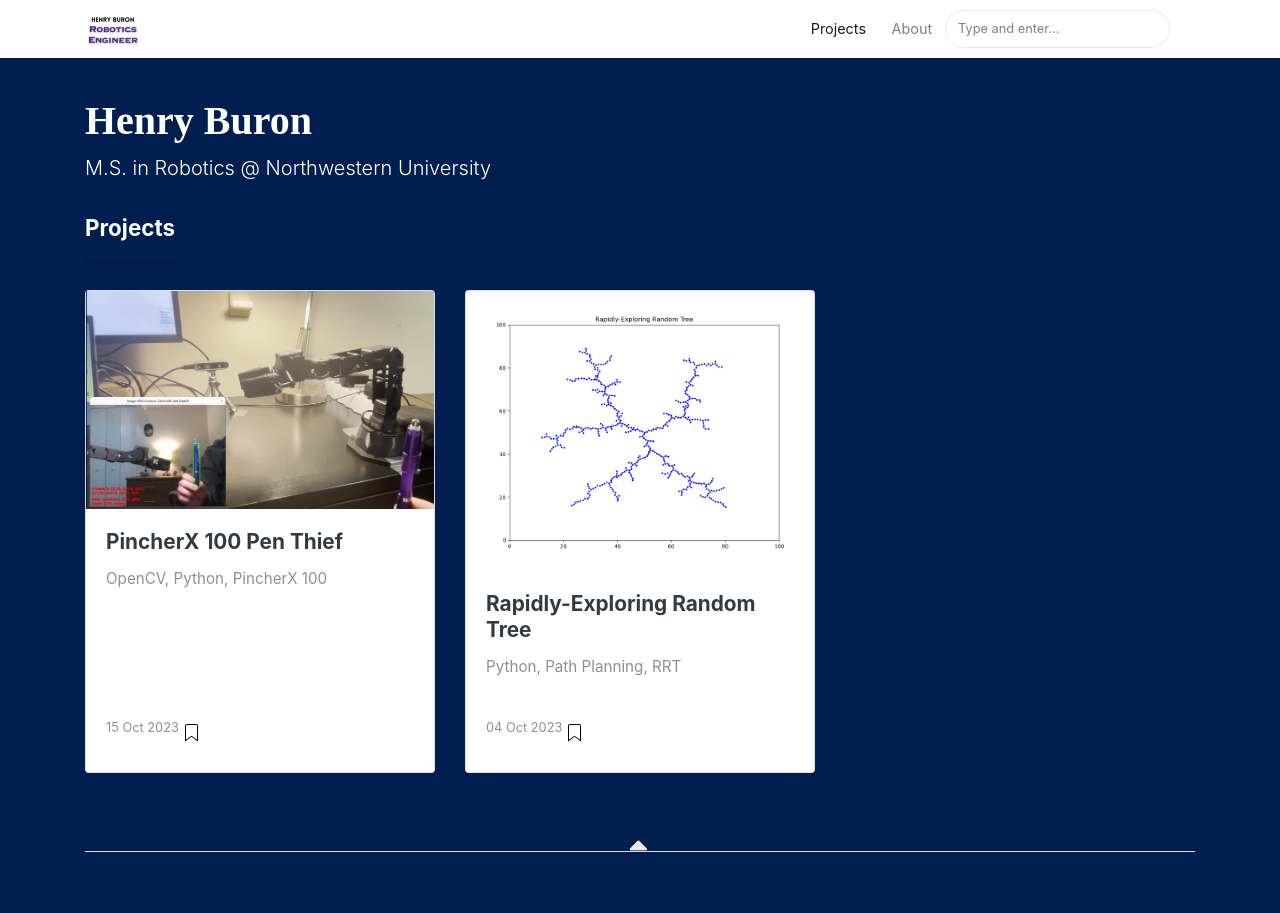
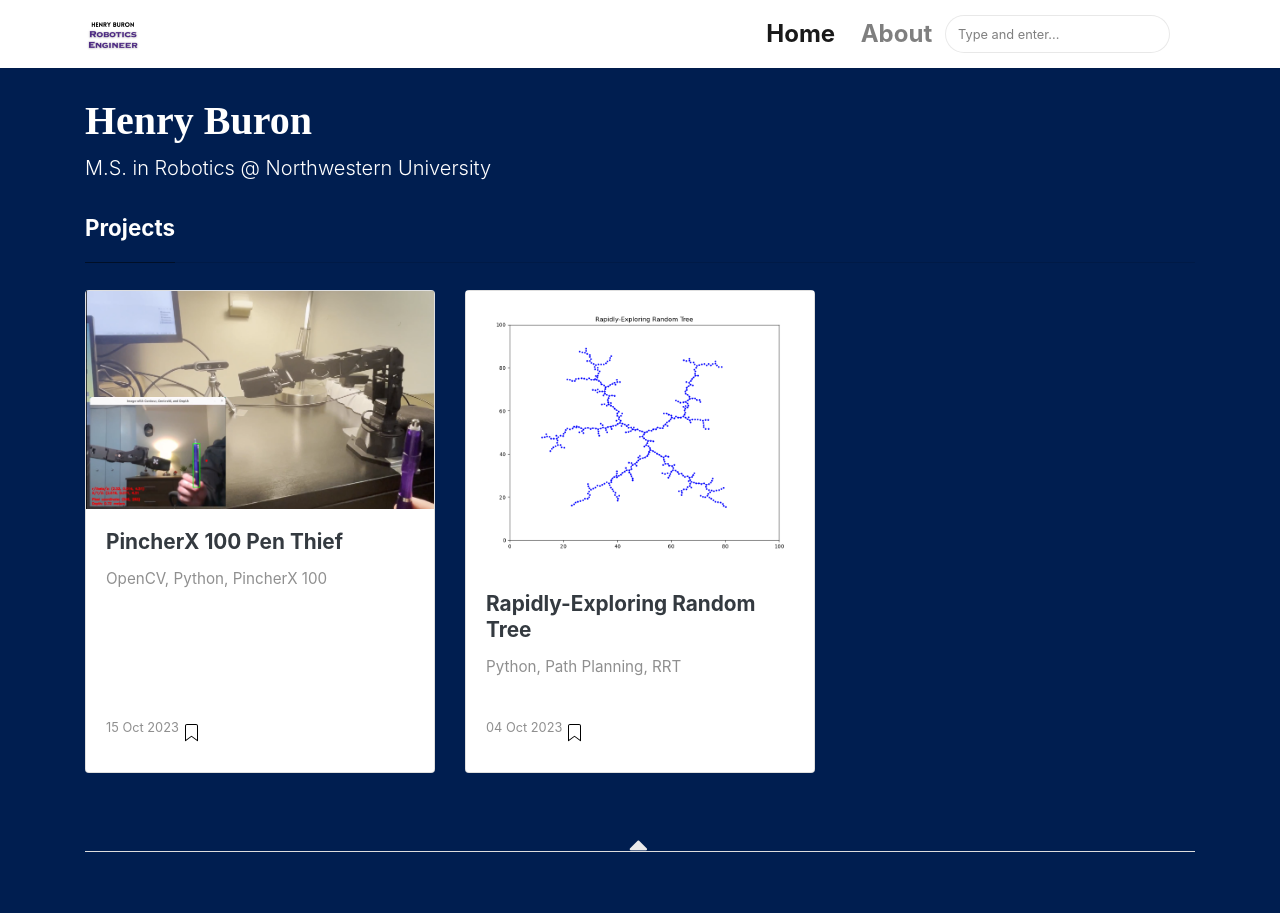
Before and after one commit to henryburon/henryburon.github.io, a Jekyll site: the page built from index.html, in a window 1280 px wide and 1374 px high. Shown: the top 913 px of the window. Built offline with Jekyll 4.4.1, drawn with Linux system fonts in a browser that asks for light colours; nearby versions of some CDN libraries; the list of posts is cut into pages by our own code; grey boxes are pictures that could not be loaded.

Commit message:
Reformatted "Home" and "About" buttons changed "Projects" --> "Home" made font bigger, other small changes

```diff
--- a/_layouts/default.html
+++ b/_layouts/default.html
@@ -60,25 +60,18 @@ ga('send', 'pageview');
     <div class="collapse navbar-collapse" id="navbarMediumish">
 
         <!-- Begin Menu -->
+        <ul class="navbar-nav ml-auto">
+            <li class="nav-item {% if page.url == "/" %}active{% endif %}">
+                <a class="nav-link" href="{{ site.baseurl }}/index.html" style="font-size: 24px; font-weight: bold;">Home</a>
+            </li>
+            <li class="nav-item {% if page.url == "/HenryBuron_About" %}active{% endif %}">
+                <a class="nav-link" href="{{ site.baseurl }}/HenryBuron_About" style="font-size: 24px; font-weight: bold;">About</a>
+            </li>
+            <!-- Add more nav links here with the same structure for their active state -->
+        </ul>
+        <!-- End Menu -->
 
-            <ul class="navbar-nav ml-auto">
-
-                {% if page.url == "/" %}
-                <li class="nav-item active">
-                {% else %}
-                <li class="nav-item">
-                {% endif %}
-                <a class="nav-link" href="{{ site.baseurl }}/index.html">Projects</a>
-                </li>
-                <li class="nav-item">
-                <a class="nav-link" href="{{ site.baseurl }}/HenryBuron_About">About</a>
-                </li>
-
-                {% include search-lunr.html %}
-
-            </ul>
-
-        <!-- End Menu -->
+        {% include search-lunr.html %}
 
     </div>
 
```
Also changed, not shown: 9 other files.
